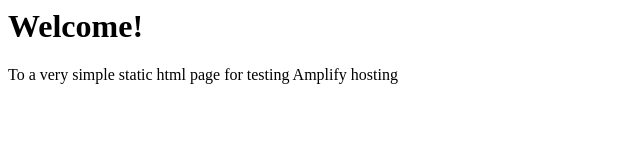
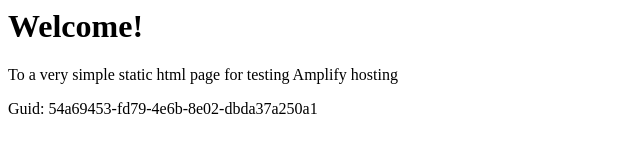
Before and after one commit to aws-aemilia-sfo/Github-PR-Commit-Integration-Test-DoNotTouch-GithubWebhookPreviewCanaryTest-v1-prod-us-west-1, a website: page src/index.html in a window 1280 px wide. Shown: the whole page, without its empty margins (0-640 px from the left). Drawn offline with Linux system fonts and the light colour scheme.

Commit message:
commit from integ tests

```diff
--- a/src/index.html
+++ b/src/index.html
@@ -1,3 +1,5 @@
+
+
 <html lang="en">
 
 <head>
@@ -10,6 +12,6 @@
 <body>
     <h1>Welcome!</h1>
     <p>To a very simple static html page for testing Amplify hosting</p>
-</body>
+    <p>Guid: 54a69453-fd79-4e6b-8e02-dbda37a250a1</p></body>
 
 </html>
```
